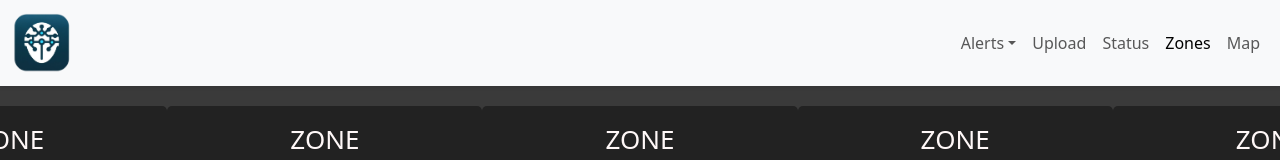
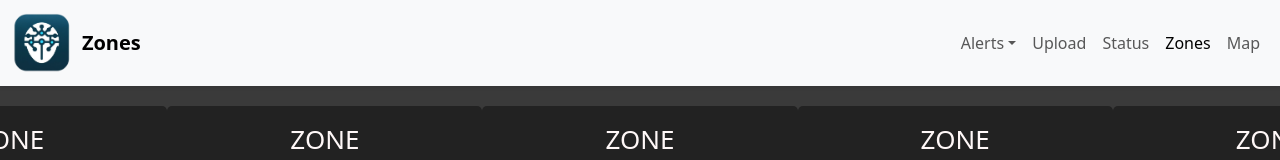
Before and after one commit to dingjw1997/AI-Dashboard, a React (Create React App) app: page /zones in a window 1280 px wide. Shown: the top 160 px of the page. Built offline with nearby package versions, Linux system fonts and the light colour scheme.

Commit message:
fixed header not showing the name of the current page

```diff
--- a/src/components/Header/Header.module.css
+++ b/src/components/Header/Header.module.css
@@ -9,3 +9,13 @@
 .redZone {
     color: red !important; /* Add !important to ensure it overrides other styles */
 }
+
+.brandContainer {
+    display: flex;
+    align-items: center;
+  }
+
+.pageName {
+    margin-left: 10px; /* Adjust as needed */
+    font-weight: bold; /* Adjust styling as needed */
+  }
--- a/src/components/Header/Header.tsx
+++ b/src/components/Header/Header.tsx
@@ -24,11 +24,11 @@ const navLinks: NavLink[] = [
     href: "/alerts/",
     text: "Alerts",
     dropdown: [
-      { href: "#", text: "Zone 1", isZone: true },
-      { href: "#", text: "Zone 2", isZone: true },
-      { href: "#", text: "Zone 3", isZone: true },
-      { href: "#", text: "Zone 4", isZone: true },
-      { href: "#", text: "Zone 5", isZone: true }
+      { href: "/zone/1", text: "Zone 1", isZone: true },
+      { href: "/zone/2", text: "Zone 2", isZone: true },
+      { href: "/zone/3", text: "Zone 3", isZone: true },
+      { href: "/zone/4", text: "Zone 4", isZone: true },
+      { href: "/zone/5", text: "Zone 5", isZone: true }
     ]
   },
   { href: "/upload/", text: "Upload" },
@@ -41,8 +41,9 @@ function Header({ title = "AI Dashboard", activeLink }: HeaderProps) {
   return (
     <Navbar bg="light" expand="lg" sticky="top" className="shadow-sm">
       <Container fluid>
-        <Navbar.Brand href="/">
+        <Navbar.Brand href="/" className={styles.brandContainer}>
           <img src="/images/logo.png" alt="logo" className={`d-inline-block align-top ${styles.logo}`} />
+          {activeLink && <span className={styles.pageName}>{activeLink}</span>}
         </Navbar.Brand>
         <Navbar.Toggle aria-controls="basic-navbar-nav" />
         <Navbar.Collapse id="basic-navbar-nav" className="justify-content-end">
@@ -51,7 +52,7 @@ function Header({ title = "AI Dashboard", activeLink }: HeaderProps) {
               link.dropdown ? (
                 <NavDropdown title={link.text} id={`nav-dropdown-${index}`} key={index}>
                   {link.dropdown.filter(item => item.isZone).map((item, idx) => (
-                    <NavDropdown.Item href={item.href} key={idx} className={styles.redZone}>
+                    <NavDropdown.Item href={item.href} key={idx} target="_blank" className={styles.redZone}>
                       {item.text}
                     </NavDropdown.Item>
                   ))}
```
